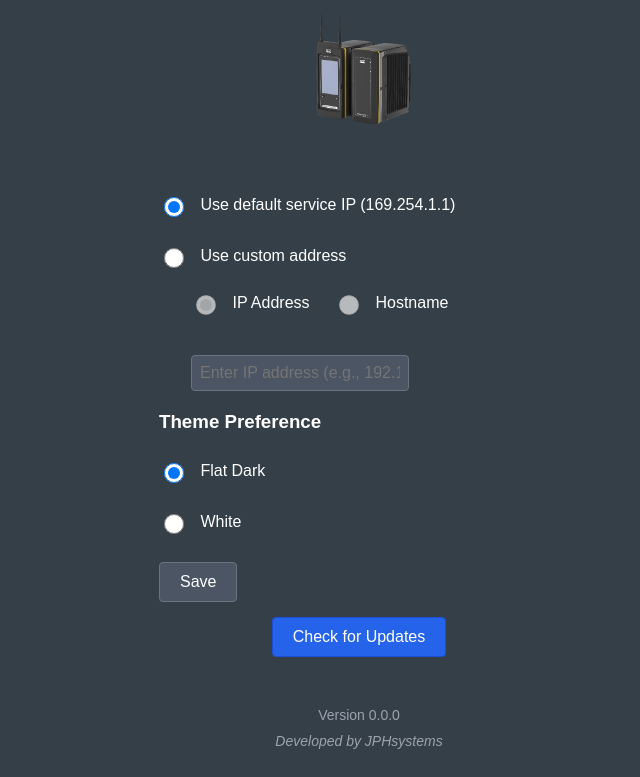
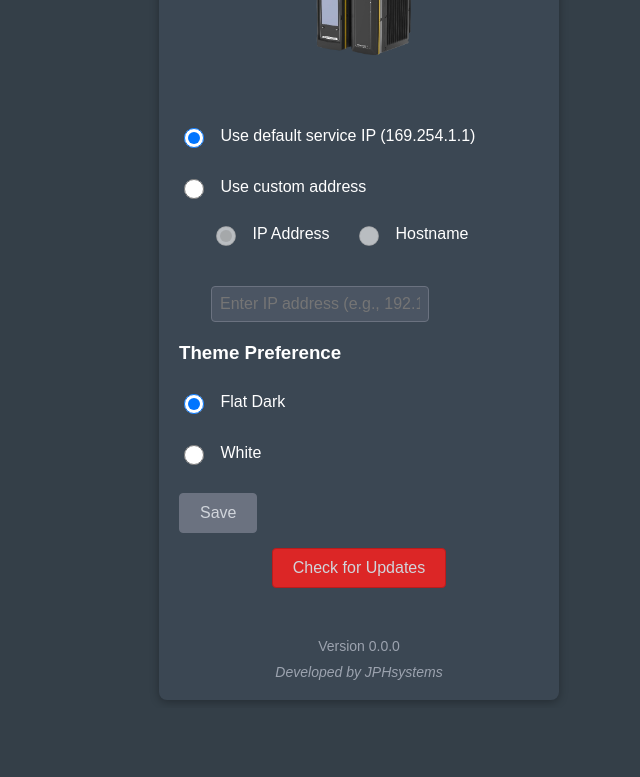
Before and after one commit to jphermans/Px2Connect_browser_extension, a browser extension: page options.html in a window 1280 px wide. Shown: the part 138-915 px from the top of the page, without its empty margins (281-921 px from the left). After the commit the page ends 846 px from the top, so only its background shows below. Drawn offline with Linux system fonts and the light colour scheme.

Commit message:
Refactor styles and update UI elements for options and popup pages

```diff
--- a/options.html
+++ b/options.html
@@ -4,14 +4,21 @@
   <title>Px2 connect Options</title>
   <style>
     body {
-      padding: 20px;
+      padding: 0;
       font-family: Arial, sans-serif;
       background-color: #343f48;
       color: white;
+      box-sizing: border-box;
     }
     .container {
       max-width: 400px;
       margin: 0 auto;
+    }
+    .card {
+      background-color: #3b4753;
+      padding: 20px;
+      border-radius: 8px;
+      box-shadow: 0 2px 10px rgba(0, 0, 0, 0.3);
     }
     .image-container {
       width: 100%;
@@ -54,8 +61,8 @@
     }
     button {
       padding: 10px 20px;
-      background-color: #4B5563;
-      color: white;
+    background-color: #6B7280;
+    color: #D1D5DB;
       border: 1px solid #6B7280;
       border-radius: 4px;
       cursor: pointer;
@@ -107,11 +114,11 @@
       margin-top: 15px;
     }
     #checkUpdate {
-      background-color: #2563eb;
-      border-color: #1d4ed8;
+    background-color: #dc2626;
+    border-color: #b91c1c;
     }
     #checkUpdate:hover {
-      background-color: #1d4ed8;
+    background-color: #b91c1c;
     }
     .update-status {
       margin-top: 10px;
@@ -124,7 +131,8 @@
 </head>
 <body>
   <div class="container">
-    <h1>Px2 connect Configuration</h1>
+    <div class="card">
+      <h2>Px2 connect Configuration</h2>
       <div class="image-container">
         <img id="mainImage" src="PF8-removebg-preview.png" alt="Px2 connect">
       </div>
@@ -172,6 +180,7 @@
       <div class="version-info">Version <span id="version"></span></div>
       <div class="developer-info">Developed by JPHsystems</div>
     </div>
+  </div>
   <script src="options.js"></script>
 </body>
 </html>
--- a/options.js
+++ b/options.js
@@ -120,8 +120,8 @@ document.addEventListener('DOMContentLoaded', () => {
           updateStatus.textContent = `New version ${result.latestVersion} available!`;
           updateStatus.style.color = '#2563eb';
         } else {
-          updateStatus.textContent = 'You have the latest version';
-          updateStatus.style.color = '#10B981';
+          updateStatus.textContent = 'You have the latest version!';
+          updateStatus.style.color = '#25EB3FFF';
         }
 
         // Clear status message after 5 seconds
```
Also changed, not shown: popup.html (+9 -7 lines). Lines whose indentation alone changed are shown as unchanged.
